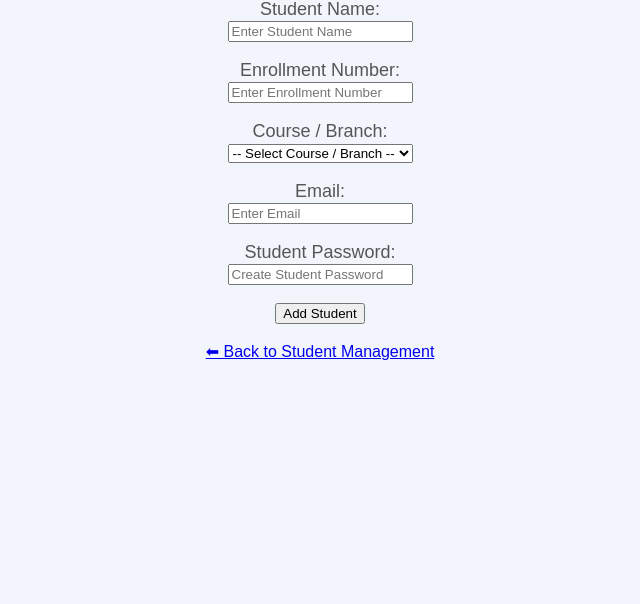
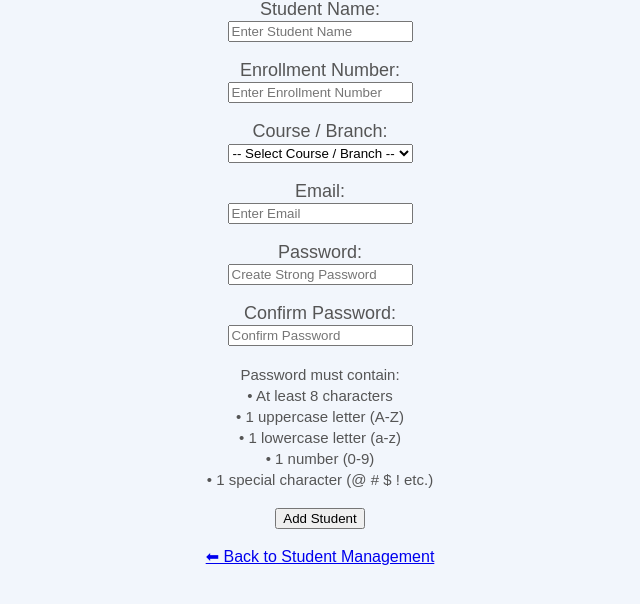
Before and after one commit to krishnachauhan0204-collab/College-ERP-Management-System, a Flask app: page /add-student in a window 1280 px wide. Shown: the part 117-721 px from the top of the page, without its empty margins (320-960 px from the left). Run offline with Flask 3, Linux system fonts and the light colour scheme; the visitor is signed in with stand-in values (Sample User, id 1).

Commit message:
Update add_student.html

```diff
--- a/templates/add_student.html
+++ b/templates/add_student.html
@@ -30,35 +30,17 @@
 
         <p>
             <label>Course / Branch:</label><br>
-
             <select name="course" required>
-
-                <option value="">
-                    -- Select Course / Branch --
-                </option>
-
-                <option value="Computer Engineering">
-                    Computer Engineering
-                </option>
-
-                <option value="Information Technology">
-                    Information Technology
-                </option>
-
-                <option value="Electrical Engineering">
-                    Electrical Engineering
-                </option>
-
-                <option value="Mechanical Engineering">
-                    Mechanical Engineering
-                </option>
-
+                <option value="">-- Select Course / Branch --</option>
+                <option value="Computer Engineering">Computer Engineering</option>
+                <option value="Information Technology">Information Technology</option>
+                <option value="Electrical Engineering">Electrical Engineering</option>
+                <option value="Mechanical Engineering">Mechanical Engineering</option>
             </select>
         </p>
 
         <p>
             <label>Email:</label><br>
-
             <input type="email"
                    name="email"
                    placeholder="Enter Email"
@@ -66,12 +48,34 @@
         </p>
 
         <p>
-            <label>Student Password:</label><br>
-
+            <label>Password:</label><br>
             <input type="password"
                    name="password"
-                   placeholder="Create Student Password"
+                   id="password"
+                   placeholder="Create Strong Password"
+                   minlength="8"
                    required>
+        </p>
+
+        <p>
+            <label>Confirm Password:</label><br>
+            <input type="password"
+                   name="confirm_password"
+                   id="confirm_password"
+                   placeholder="Confirm Password"
+                   minlength="8"
+                   required>
+        </p>
+
+        <p>
+            <small>
+                Password must contain:<br>
+                • At least 8 characters<br>
+                • 1 uppercase letter (A-Z)<br>
+                • 1 lowercase letter (a-z)<br>
+                • 1 number (0-9)<br>
+                • 1 special character (@ # $ ! etc.)
+            </small>
         </p>
 
         <button type="submit">
```
